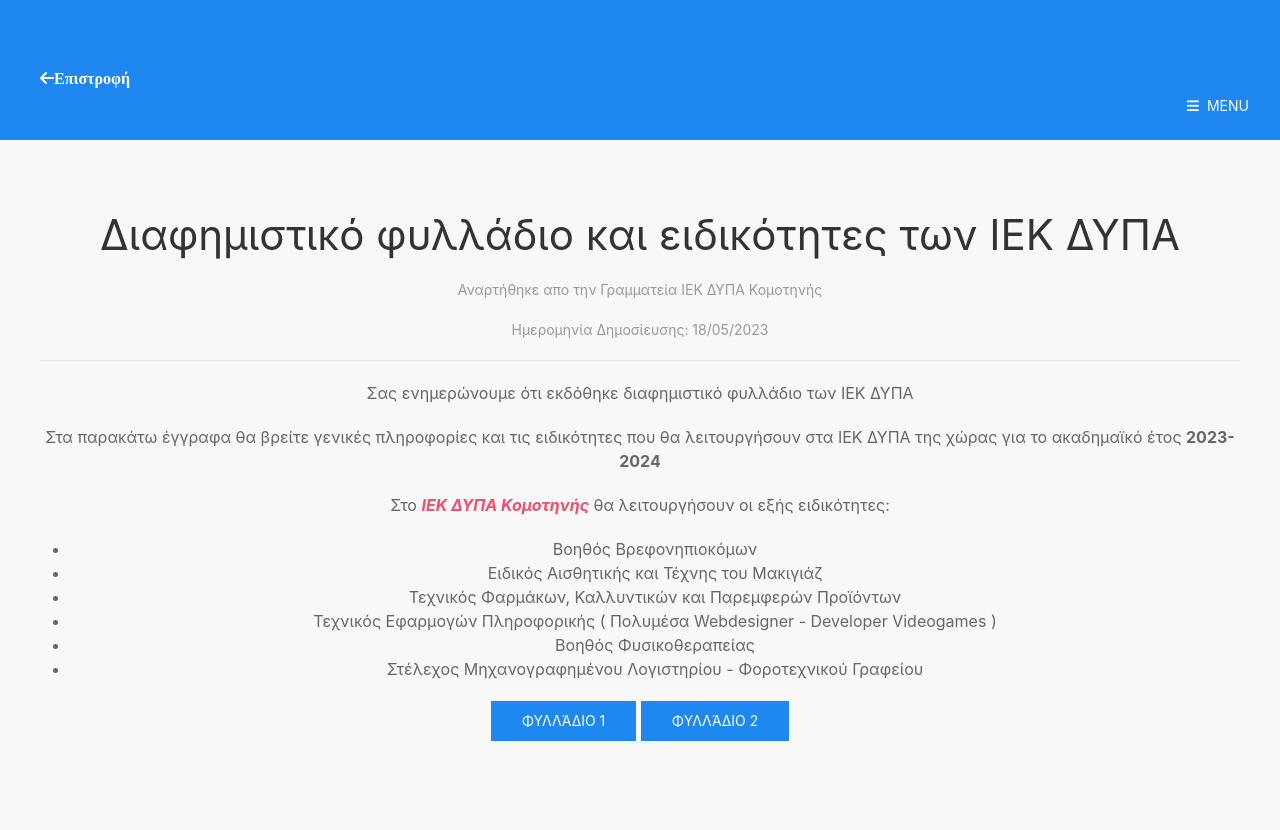
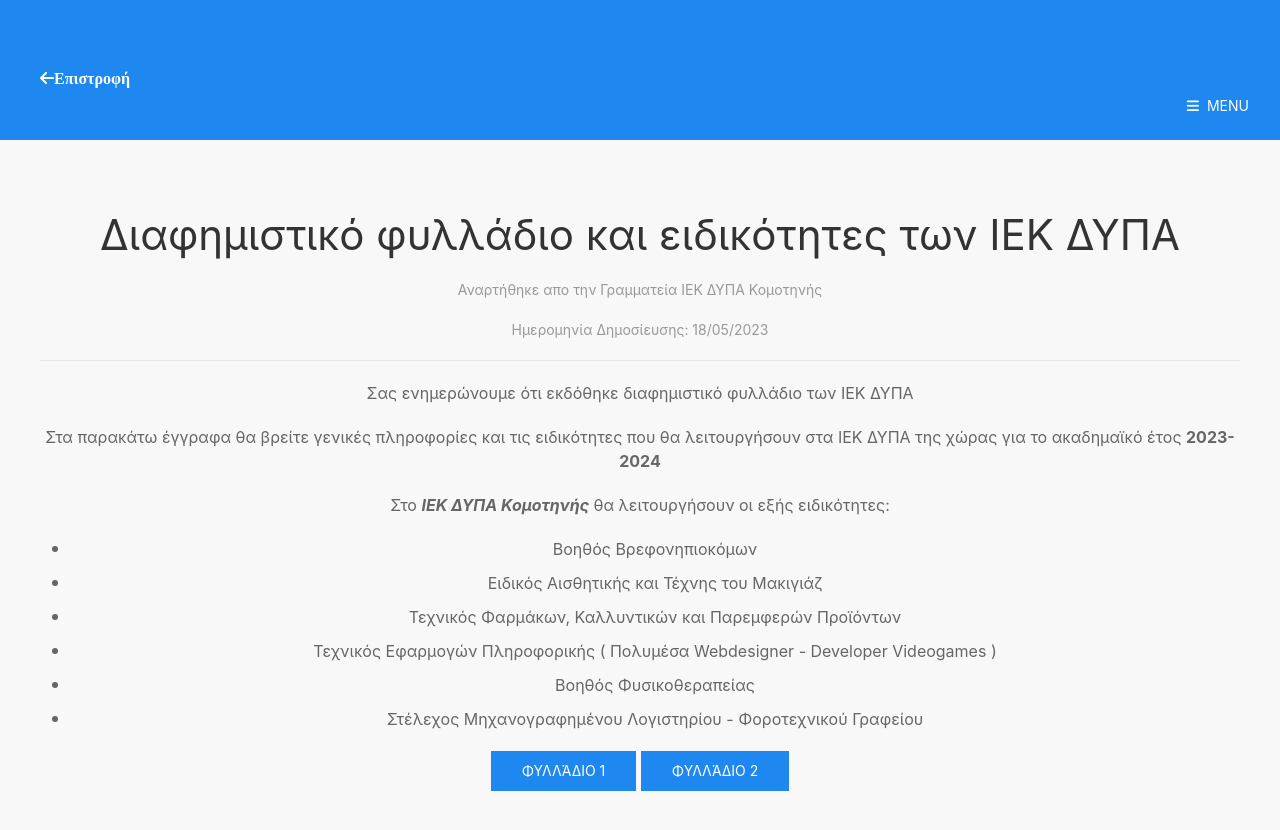
Before and after one commit to F20F20/jekyll-uikit-iek-dypa-komotinis, a Jekyll site: the page built from _posts/2023-05-18-enhmerotiko.md, in a window 1280 px wide. Shown: the top 830 px of the page. Built offline with Jekyll 4.4.1, drawn with Linux system fonts in a browser that asks for light colours; nearby versions of some CDN libraries.

Commit message:
Add files via upload

```diff
--- a/_posts/2023-05-18-enhmerotiko.md
+++ b/_posts/2023-05-18-enhmerotiko.md
@@ -7,14 +7,23 @@ title: Διαφημιστικό φυλλάδιο και ειδικότητες
 
 Στα παρακάτω έγγραφα θα βρείτε γενικές πληροφορίες και τις ειδικότητες που θα λειτουργήσουν στα ΙΕΚ ΔΥΠΑ της χώρας για το ακαδημαϊκό έτος **2023-2024**
 
-Στο ***ΙΕΚ ΔΥΠΑ Κομοτηνής*** θα λειτουργήσουν οι εξής ειδικότητες:
+Στο <b><i>ΙΕΚ ΔΥΠΑ Κομοτηνής</i></b> θα λειτουργήσουν οι εξής ειδικότητες:
 
- - Βοηθός Βρεφονηπιοκόμων
- - Ειδικός Αισθητικής και Τέχνης του Μακιγιάζ
- - Τεχνικός Φαρμάκων, Καλλυντικών και Παρεμφερών Προϊόντων
- - Τεχνικός Εφαρμογών Πληροφορικής ( Πολυμέσα Webdesigner - Developer Videogames )
- - Βοηθός Φυσικοθεραπείας
- - Στέλεχος Μηχανογραφημένου Λογιστηρίου - Φοροτεχνικού Γραφείου
+
+
+
+ <ul class="uk-list uk-list-bullet">
+    <li>Βοηθός Βρεφονηπιοκόμων</li>
+    <li>Ειδικός Αισθητικής και Τέχνης του Μακιγιάζ</li>
+	<li>Τεχνικός Φαρμάκων, Καλλυντικών και Παρεμφερών Προϊόντων</li>
+	<li>Τεχνικός Εφαρμογών Πληροφορικής ( Πολυμέσα Webdesigner - Developer Videogames )</li>
+	<li>Βοηθός Φυσικοθεραπείας</li>
+	<li>Στέλεχος Μηχανογραφημένου Λογιστηρίου - Φοροτεχνικού Γραφείου</li>
+
+</ul>
+
+
+
 
 
  <a class="uk-button uk-button-primary" href="/pdf_files/2023-05-Fylladioidikothtes.pdf" target="_blank">Φυλλάδιο 1</a>
```
